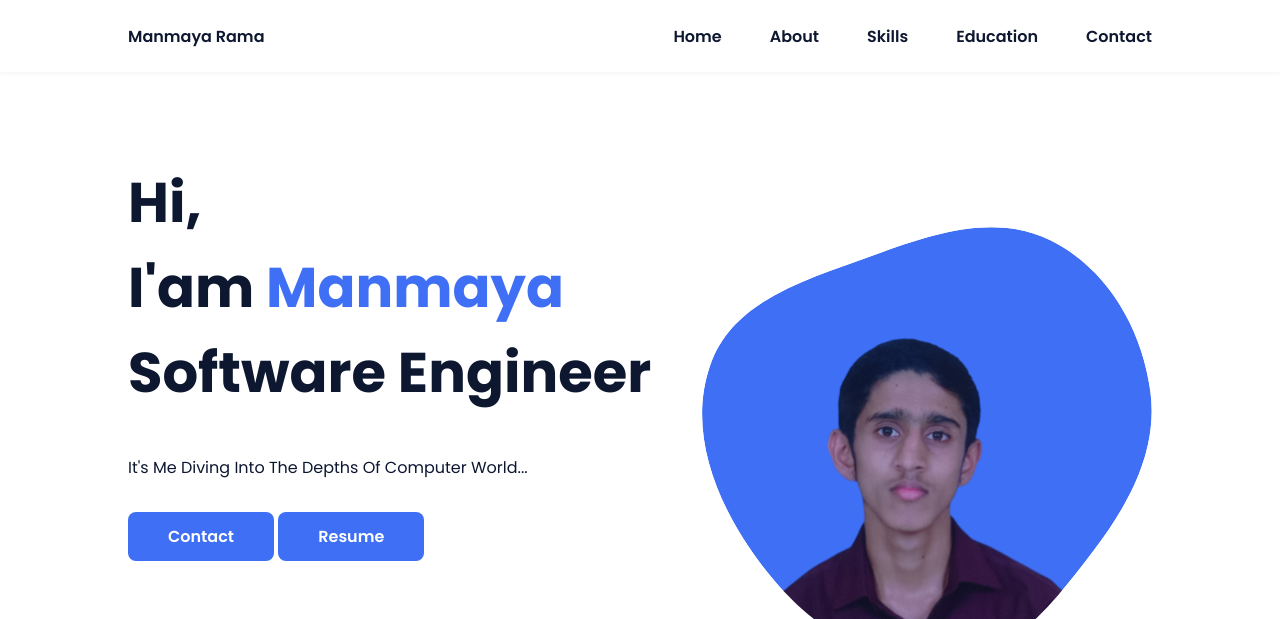
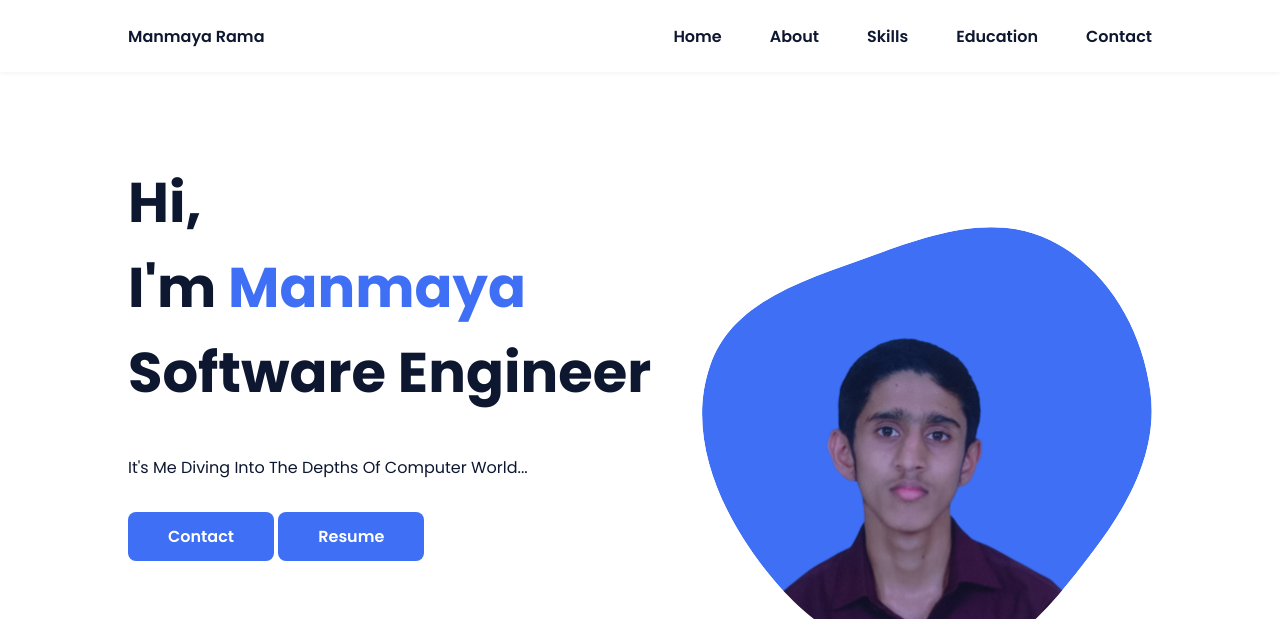
Before and after one commit to Manmayarama/Web-Lab, a plain HTML site: page index.html in a window 1280 px wide. Shown: the top 619 px of the page. Drawn offline with nearby package versions, Linux system fonts and the light colour scheme.

Commit message:
Update index.html

```diff
--- a/index.html
+++ b/index.html
@@ -39,7 +39,7 @@
             <!--===== HOME =====-->
             <section class="home bd-grid" id="home">
                 <div class="home__data">
-                    <h1 class="home__title">Hi,<br>I'am <span class="home__title-color">Manmaya</span><br>Software Engineer</h1>
+                    <h1 class="home__title">Hi,<br>I'm <span class="home__title-color">Manmaya</span><br>Software Engineer</h1>
 					<p class="skills__text">It's Me Diving Into The Depths Of Computer World...</p>
                     <a href="tel:+918762114461" class="button">Contact</a>
                     <a href="https://raw.githubusercontent.com/Manmayarama/Web-Lab/420db8e820646d6d38b6f899ac7911cbf17a89d8/assets/Resume.pdf" class="button">Resume</a>
```
